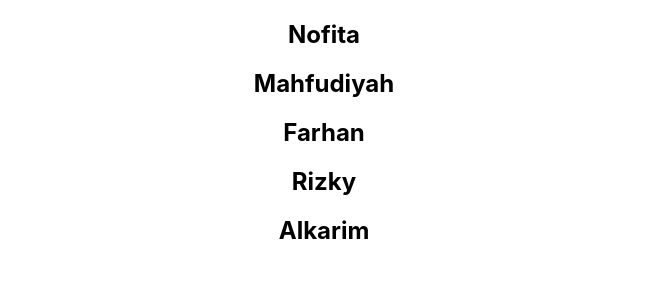
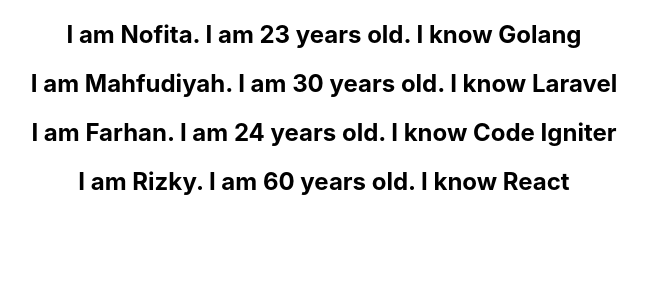
Before and after one commit to nofitamhfdyh/react-app, a React (Create React App) app: page / in a window 1280 px wide. Shown: the top 300 px of the page, without its empty margins (316-964 px from the left). Built offline with nearby package versions, Linux system fonts and the light colour scheme.

Commit message:
List Rendering (3)

```diff
--- a/src/components/NameList.js
+++ b/src/components/NameList.js
@@ -1,12 +1,41 @@
 import React from "react";
 
 function NameList(){
-        const names = ['Nofita', 'Mahfudiyah','Farhan','Rizky','Alkarim']
-        const nameList = names.map(names => <h2>{names}</h2>)
+        // const names = ['Nofita', 'Mahfudiyah','Farhan','Rizky','Alkarim']
+        // const nameList = names.map(names => <h2>{names}</h2>)
 
-        return (
-                <div>{nameList}</div>
-        )
+        // return (
+        //         <div>{nameList}</div>
+        // )
+
+        const persons = [
+                {
+                        id: 1,
+                        name: 'Nofita',
+                        age: 23,
+                        skill: 'Golang'
+                },{
+                        id:2,
+                        name: 'Mahfudiyah',
+                        age:30,
+                        skill: 'Laravel'
+                },{
+                        id:3,
+                        name: 'Farhan',
+                        age:24,
+                        skill: 'Code Igniter'
+                },{
+                        id:4,
+                        name: 'Rizky',
+                        age:60,
+                        skill:'React'
+                }
+        ]
+
+        const personList = persons.map(persons =>
+                                                <h2>I am {persons.name}. I am {persons.age} years old. I know {persons.skill}</h2>
+                                        )
+        return <div>{personList}</div>
 }
 
 export default NameList
```
